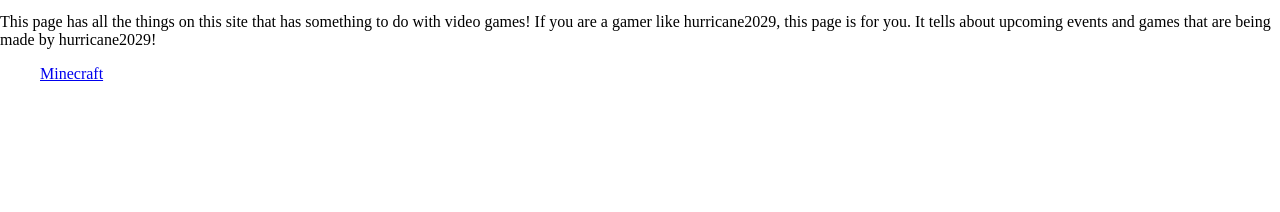
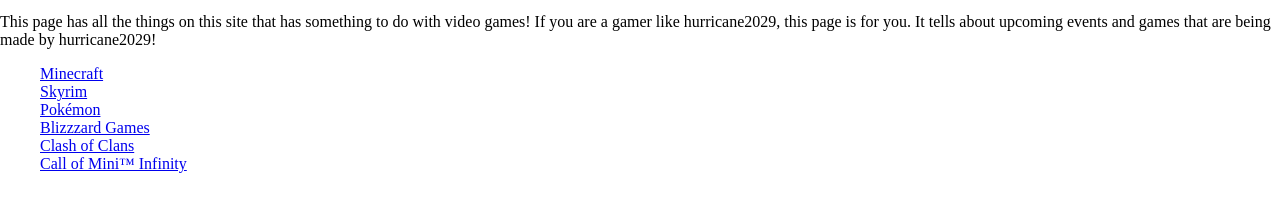
Before and after one commit to hurricane2029/hurricane2029.github.io, a plain HTML site: page Video Games.html in a window 1280 px wide. Shown: the part 68-280 px from the top of the page. Drawn offline with Linux system fonts and the light colour scheme.

Commit message:
Minecraft

```diff
--- a/Video Games.html
+++ b/Video Games.html
@@ -43,6 +43,11 @@
 
 		<ul>
 			<li><a href="Minecraft.html">Minecraft</a></li>
+			<li><a href="#">Skyrim</a></li>
+			<li><a href="#">Pokémon</a></li>
+			<li><a href="#">Blizzzard Games</a></li>
+			<li><a href="#">Clash of Clans</a></li>
+			<li><a href="#">Call of Mini™ Infinity</a></li>
 		</ul>
 
 
```
Also changed, not shown: Minecraft Server/crash-reports/crash-2015-12-20_13.30.50-server.txt (added), 17 other files.
